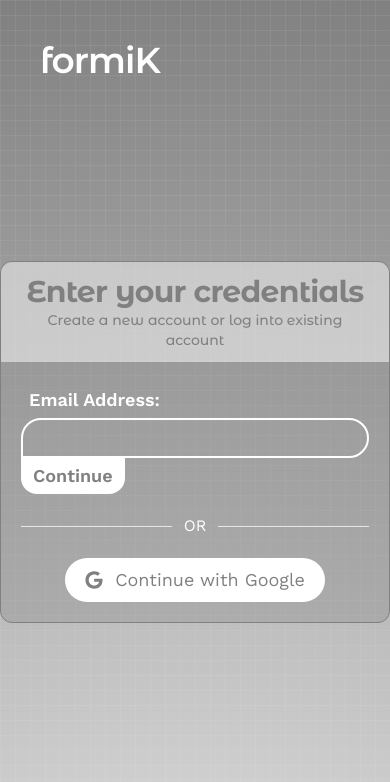
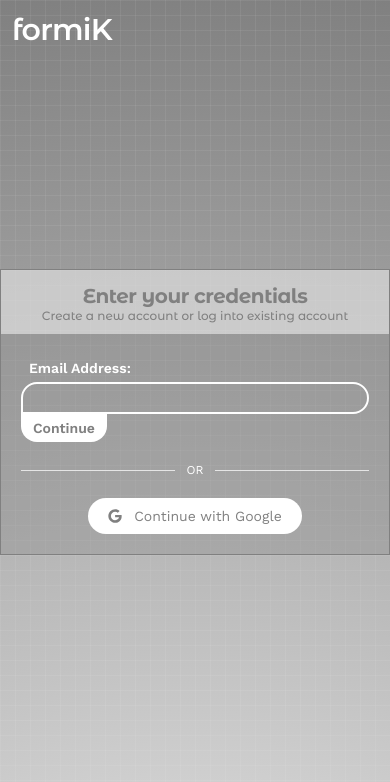
Before and after one commit to bigsparsh/formiK, a Next.js app: page /auth in a window 390 px wide. Shown: the top 782 px of the page. Built offline with nearby package versions, Linux system fonts and the light colour scheme; no server answers; a web font is replaced by a local one.

Commit message:
Made auth responsive + UI fixes

```diff
--- a/app/auth/page.tsx
+++ b/app/auth/page.tsx
@@ -2,6 +2,7 @@
 import Toast from "@/components/Toast";
 import { AnimatePresence } from "framer-motion";
 import { signIn, useSession } from "next-auth/react";
+import Link from "next/link";
 import { useRouter, useSearchParams } from "next/navigation";
 import { useEffect, useRef, useState } from "react";
 import { FaGoogle } from "react-icons/fa";
@@ -43,10 +44,13 @@ const Auth = () => {
         ) : null}
       </AnimatePresence>
       <section className="flex flex-col h-screen">
-        <nav className="p-10">
-          <h1 className="text-4xl font-semibold tracking-tight text-white">
+        <nav className="p-3 md:p-5 xl:p-10  w-full">
+          <Link
+            className="text-3xl xl:text-4xl font-semibold tracking-tight text-white"
+            href="/"
+          >
             formiK
-          </h1>
+          </Link>
         </nav>
         <div
           className={
@@ -54,14 +58,14 @@ const Auth = () => {
             (loading ? "pointer-events-none animate-pulse" : "")
           }
         >
-          <div className="flex flex-col justify-center relative border border-[gray] bg-[gray]/30 rounded-xl w-full max-w-lg overflow-clip work mb-20">
-            <h1 className="font-bold text-3xl text-[gray] bg-white/50 tracking-tight ma px-5 py-3 text-center">
+          <div className="flex flex-col justify-center relative border border-[gray] bg-[gray]/30 sm:rounded-3xl w-full max-w-lg overflow-clip work mb-20">
+            <h1 className="font-bold text-xl md:text-2xl xl:text-3xl text-[gray] bg-white/50 tracking-tight ma px-5 py-3 text-center">
               Enter your credentials
-              <span className="text-sm block  tracking-normal font-medium px-1">
+              <span className="text-xs md:text-sm block leading-3 tracking-normal font-medium px-1">
                 Create a new account or log into existing account
               </span>
             </h1>
-            <div className="p-5 flex flex-col text-white text-lg grow">
+            <div className="p-5 flex flex-col text-white text-sm md:text-lg grow">
               <label className=" px-2 font-semibold py-1">
                 Email Address:{" "}
               </label>
@@ -87,13 +91,13 @@ const Auth = () => {
                 Continue
               </button>
             </div>
-            <div className="px-5 flex gap-3 justify-center items-center text-white">
+            <div className="px-5 flex gap-3 justify-center items-center text-white text-xs md:text-base">
               <hr className="w-full" />
               <p>OR</p>
               <hr className="w-full" />
             </div>
             <button
-              className=" px-5 py-2 bg-white rounded-3xl m-5 text-lg flex items-center gap-3 text-[gray] w-fit self-center"
+              className=" px-5 py-2 bg-white rounded-3xl m-5 text-sm md:text-lg flex items-center gap-3 text-[gray] w-fit self-center"
               onClick={() => {
                 signIn("google");
                 setLoading(true);
--- a/app/page.tsx
+++ b/app/page.tsx
@@ -16,7 +16,7 @@ const Landing = () => {
         <div className="grow flex flex-col items-center justify-center relative">
           <HoveringCheckbox
             delay={0.4}
-            positions="top-36 md:top-20 xl:top-10 right-7 md:right-36 xl:right-48 flow text-neutral-100"
+            positions="top-0 -right-7 md:right-36 xl:right-48 flow text-neutral-100"
           >
             <input
               type="checkbox"
@@ -26,7 +26,7 @@ const Landing = () => {
           </HoveringCheckbox>
           <HoveringCheckbox
             delay={0}
-            positions="bottom-60 left-7 md:left-28 xl:left-48 flow text-neutral-100"
+            positions="bottom-28 -left-10 md:left-28 xl:left-48 flow text-neutral-100"
           >
             <div className="flex flex-col">
               <label>Enter name: </label>
@@ -52,8 +52,7 @@ const Landing = () => {
               </div>
             </div>
           </HoveringCheckbox>
-          <div className="flex flex-col gap-2 md:gap-3 xl:gap-5 mb-48 relative">
-            <div className="absolute h-[120%] -translate-x-16 translate-y-[-1rem] w-[120%] top-0 blur-3xl z-20 backdrop-blur-lg rounded-full" />
+          <div className="flex flex-col gap-2 md:gap-3 xl:gap-5 mb-48 ">
             <h1 className="font-semibold text-3xl px-3 md:text-4xl xl:text-5xl text-center text-white mix-blend-difference z-30">
               Ask the right questions and reach <br />
               concensus with formiK
--- a/components/UserSettings.tsx
+++ b/components/UserSettings.tsx
@@ -30,13 +30,13 @@ const UserSettings = ({
 
   return (
     <motion.div
-      className="bg-neutral-700 pl-2 pr-5 py-2 rounded-3xl font-semibold border-2 border-white/50 flex flex-col relative text-white cursor-pointer"
+      className="bg-neutral-700 text-xs md:text-sm lg:text-base pl-1 md:pl-2 pr-3 md:pr-4 xl:pr-5 py-1 md:py-2 rounded-3xl font-semibold border-2 border-white/50 flex flex-col relative text-white cursor-pointer"
       onClick={handleClick}
       layout
     >
-      <div className="flex items-center gap-3">
+      <div className="flex items-center gap-2 md:gap-3">
         <Image
-          className="h-7 aspect-square rounded-full bg-cover bg-center"
+          className="h-5 w-5 md:h-7 md:w-7 rounded-full bg-cover bg-center"
           width={30}
           height={10}
           src={user.image ? user.image : "https://picsum.photos/100"}
```
